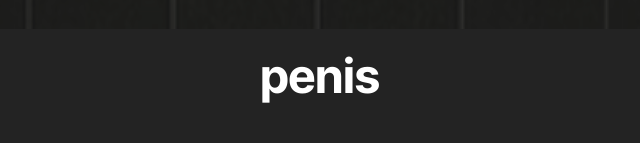
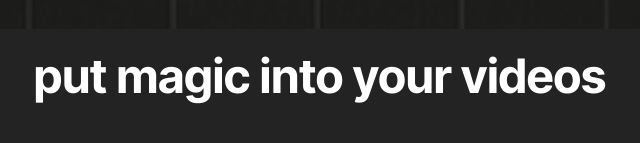
Before and after one commit to brunoo777/brunoo777.github.io, a plain HTML site: page index.html in a window 1280 px wide. Shown: the part 2160-2303 px from the top of the page, without its empty margins (320-960 px from the left). Drawn offline with Linux system fonts and the light colour scheme.

Commit message:
Update index.html

```diff
--- a/index.html
+++ b/index.html
@@ -132,7 +132,7 @@
     <div class="container">
         <div class="media-container-row">
             <div class="col-12">
-                <h3 class="mbr-section-title align-center mb-5 mbr-fonts-style display-2"><strong>penis</strong></h3>
+                <h3 class="mbr-section-title align-center mb-5 mbr-fonts-style display-2"><strong>put magic into your videos</strong></h3>
                 <div class="social-list align-center">
 
 
```
